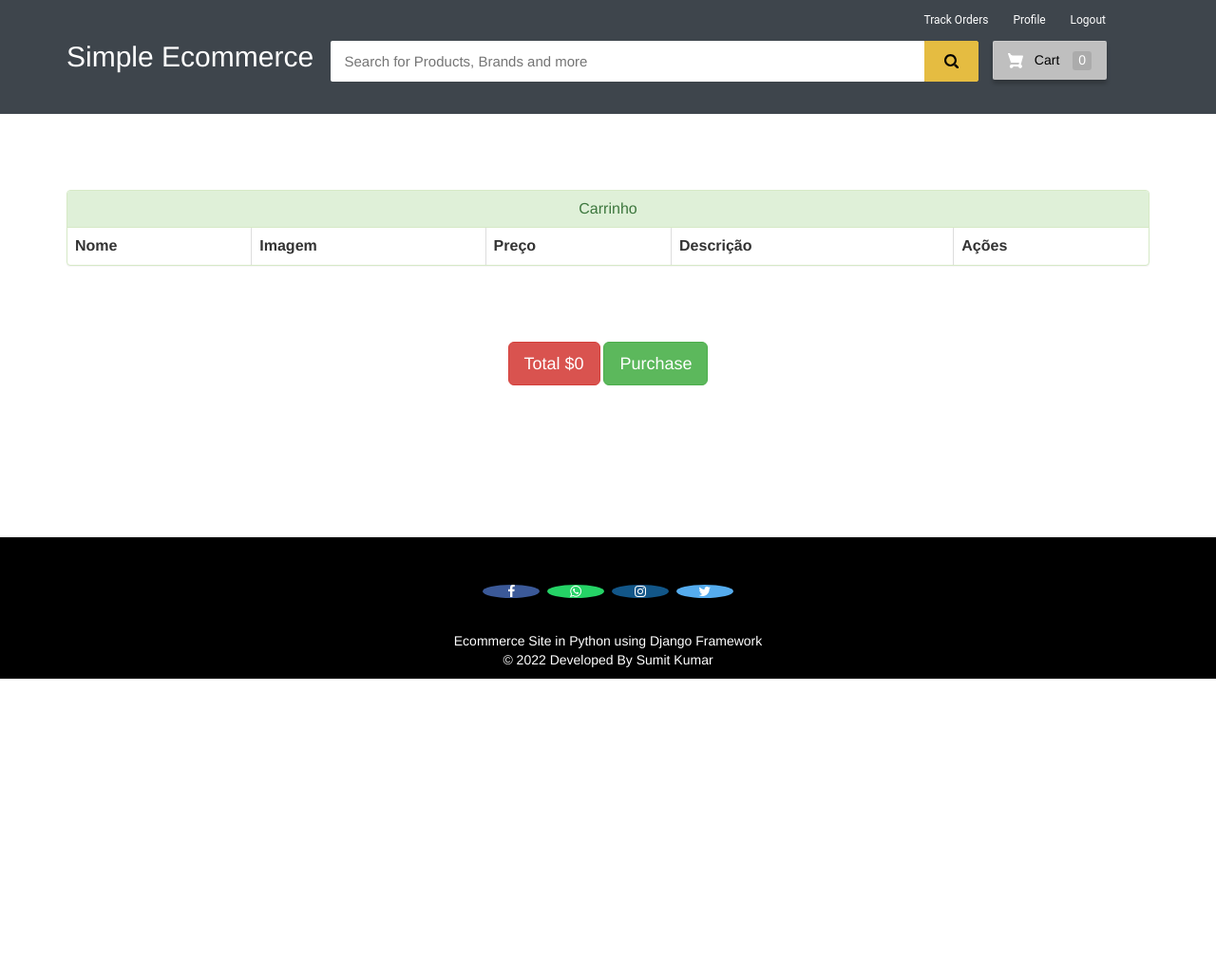
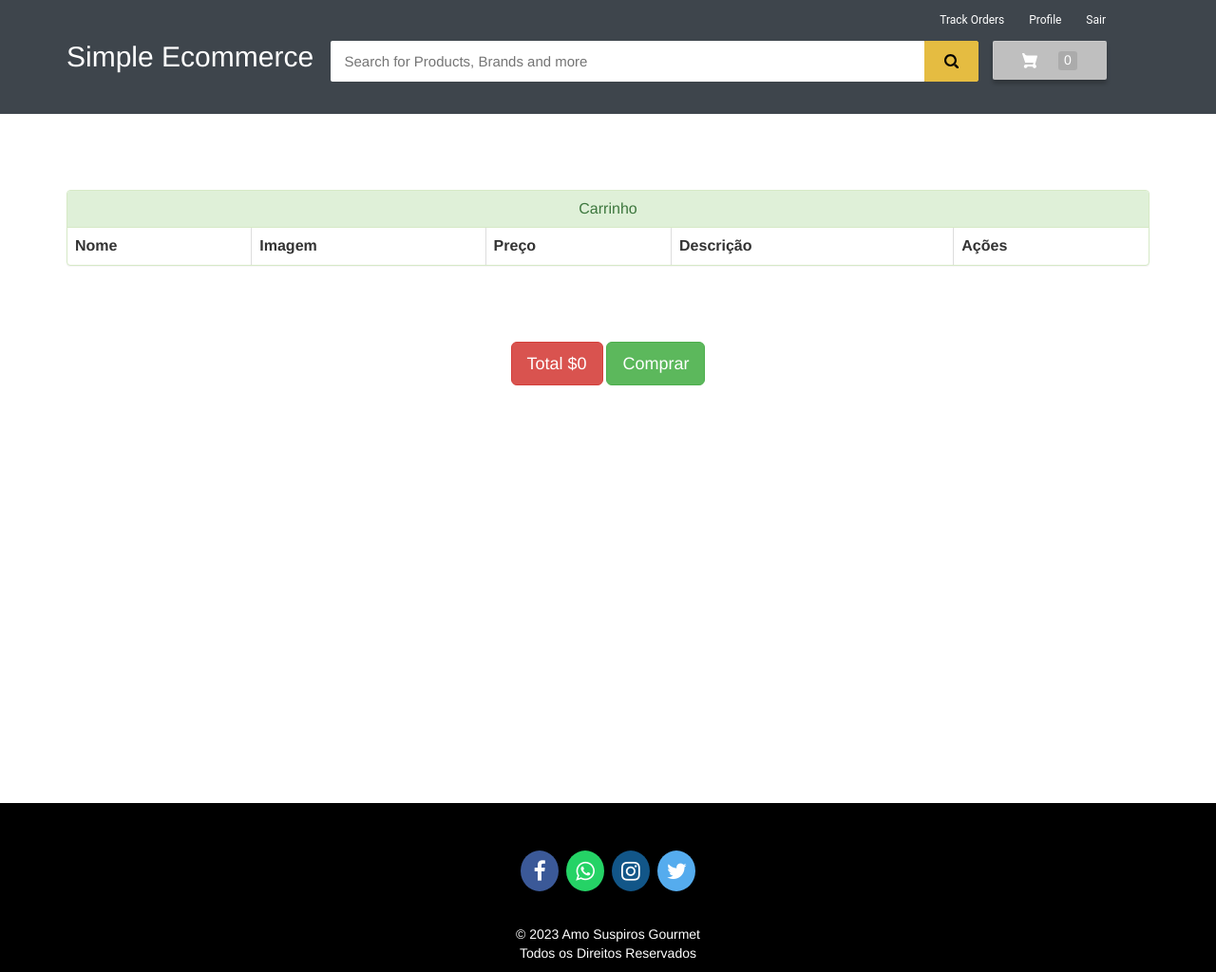
Before and after one commit to J4Naina/ECommerceSite-Django, a Django app: page /cart in a window 1280 px wide. Shown: the whole page at 95% size. Before the commit the page ends 715 px from the top, so only its background shows below. Run offline with Django 3.2, Linux system fonts and the light colour scheme; a user stored in the database is signed in; lists and menus that the app fills with data are empty; some libraries are stand-ins or nearby versions.

Commit message:
alterações

```diff
--- a/templates/ecom/aboutus.html
+++ b/templates/ecom/aboutus.html
@@ -1,6 +1,6 @@
 <!DOCTYPE html>
 {% load static %}
-<html lang="en" dir="ltr">
+<html lang="pt-br">
 
 <head>
   <meta charset="utf-8">
--- a/templates/ecom/cart.html
+++ b/templates/ecom/cart.html
@@ -62,6 +62,7 @@
 </style>
 
 </head>
+<body>
 <!--
 written By : sumit kumar
 -->
@@ -106,12 +107,11 @@ written By : sumit kumar
 <br><br><br>
 <div style="text-align: center;">
   <button class="btn btn-danger btn-lg">Total ${{total}}</button>
-  <a href="/customer-address"><button class="btn btn-success btn-lg" ><span>Purchase </span></button></a>
+  <a href="/customer-address"><button class="btn btn-success btn-lg" ><span>Comprar</span></button></a>
 </div>
 
 
 <br><br><br><br><br>
-<!--
-developed By : sumit kumar
--->
+
 {% endblock content %}
+</body>
--- a/templates/ecom/customer_navbar.html
+++ b/templates/ecom/customer_navbar.html
@@ -204,7 +204,7 @@
 
                     <li class="upper-links"><a class="links" href="/my-order">Track Orders</a></li>
                     <li class="upper-links"><a class="links" href="/my-profile">Profile</a></li>
-                      <li class="upper-links"><a class="links" href="/logout">Logout</a></li>
+                      <li class="upper-links"><a class="links" href="/logout">Sair</a></li>
 
                 </ul>
             </div>
@@ -228,7 +228,7 @@
 
                 <div class="cart1 largenav col-sm-2"> <a class="cart-button" href="/cart"> <svg class="cart-svg " width="16 " height="16 " viewBox="0 0 16 16 ">
                             <path d="M15.32 2.405H4.887C3 2.405 2.46.805 2.46.805L2.257.21C2.208.085 2.083 0 1.946 0H.336C.1 0-.064.24.024.46l.644 1.945L3.11 9.767c.047.137.175.23.32.23h8.418l-.493 1.958H3.768l.002.003c-.017 0-.033-.003-.05-.003-1.06 0-1.92.86-1.92 1.92s.86 1.92 1.92 1.92c.99 0 1.805-.75 1.91-1.712l5.55.076c.12.922.91 1.636 1.867 1.636 1.04 0 1.885-.844 1.885-1.885 0-.866-.584-1.593-1.38-1.814l2.423-8.832c.12-.433-.206-.86-.655-.86 " fill="#fff "></path>
-                        </svg> Cart <span class="item-number ">{{ product_count_in_cart }}</span> </a> </div>
+                        </svg> <span class="item-number ">{{ product_count_in_cart }}</span> </a> </div>
             </div>
         </div>
     </div>
--- a/templates/ecom/footer.html
+++ b/templates/ecom/footer.html
@@ -76,8 +76,8 @@
     <div class="row">
       <div class="col-md-12 col-sm-12">
         <div style="color:#ffffff;" class="wow fadeInUp footer-copyright">
-          <p>Ecommerce Site in Python using Django Framework<br>
-            &copy; 2022 Developed By Sumit Kumar </p>
+          <p>&copy; 2023 Amo Suspiros Gourmet<br>
+            Todos os Direitos Reservados</p>
         </div>
       </div>
     </div>
--- a/templates/ecom/homebase.html
+++ b/templates/ecom/homebase.html
@@ -184,61 +184,6 @@ body {
     cursor: pointer
 }
 
-        /*---------------------------------------
-           Social section
-        -----------------------------------------*/
-        footer {
-          padding: 0px 0px 0px 0px;
-          background-color: black;
-          margin: 0px;
-        }
-
-
-        #ftr {
-
-          padding: 20px;
-        }
-
-        .fa {
-
-          font-size: 23px;
-          width: 60px;
-          text-align: center;
-          text-decoration: none;
-          margin: 5px 2px;
-          border-radius: 50%;
-        }
-
-        .fa:hover {
-          opacity: 0.5;
-          text-decoration: none;
-        }
-
-        .fa-facebook {
-          background: #3B5998;
-          color: white;
-          margin-top: 30px;
-        }
-
-        .fa-whatsapp {
-          background: #25d366;
-          color: white;
-        }
-
-        .fa-twitter {
-          background: #55ACEE;
-          color: white;
-        }
-
-        .fa-instagram {
-          background: #125688;
-          color: white;
-        }
-
-        p {
-          text-align: center;
-
-        }
 
 
 @media screen and (min-width: 768px) {
@@ -278,7 +223,9 @@ body {
         </div>
         <div class="row row2">
             <div class="container_apr">
-                <img class="img_logo" src="/static/images/asg_logo.svg" alt="product pic" height="300px" width="300px">
+              <a style="text-decoration:none; color:white;" href="/">
+                <img class="img_logo" src="/static/images/asg_logo.svg" alt="logo">
+              </a>
             </div>
 
 
@@ -296,7 +243,7 @@ body {
 
             <div class="cart1 largenav col-sm-2"> <a class="cart-button" href="/cart"> <svg class="cart-svg " width="16 " height="16 " viewBox="0 0 16 16 ">
                         <path d="M15.32 2.405H4.887C3 2.405 2.46.805 2.46.805L2.257.21C2.208.085 2.083 0 1.946 0H.336C.1 0-.064.24.024.46l.644 1.945L3.11 9.767c.047.137.175.23.32.23h8.418l-.493 1.958H3.768l.002.003c-.017 0-.033-.003-.05-.003-1.06 0-1.92.86-1.92 1.92s.86 1.92 1.92 1.92c.99 0 1.805-.75 1.91-1.712l5.55.076c.12.922.91 1.636 1.867 1.636 1.04 0 1.885-.844 1.885-1.885 0-.866-.584-1.593-1.38-1.814l2.423-8.832c.12-.433-.206-.86-.655-.86 " fill="#fff "></path>
-                    </svg> Cart <span class="item-number ">{{ product_count_in_cart }}</span> </a> </div>
+                    </svg>  <span class="item-number ">{{ product_count_in_cart }}</span> </a> </div>
         </div>
     </div>
 </div>
@@ -308,28 +255,7 @@ body {
 {% endblock content %}
 <!-- content end-->
 <br><br><br>
-<footer>
-  <br>
 
-  <p>
-    <a href="#" class="fa fa-facebook"></a>
-    <a href="#" class="fa fa-whatsapp"></a>
-    <a href="#" class="fa fa-instagram"></a>
-    <a href="#" class="fa fa-twitter"></a>
-  </p>
-
-  <br>
-  <div class="container">
-    <div class="row">
-      <div class="col-md-12 col-sm-12">
-        <div style="color:#ffffff;" class="wow fadeInUp footer-copyright">
-          <p>Ecommerce Site in Python using Django Framework<br>
-            &copy; 2022 Developed By Sumit Kumar </p>
-        </div>
-      </div>
-    </div>
-  </div>
-</footer>
 <script>
 $(document).ready(function(){
 
@@ -347,6 +273,7 @@ document.body.style.backgroundColor = "rgba(0,0,0,0)";
 
 });
 </script>
-
+<br><br><br><br><br><br><br><br><br><br><br><br><br><br>
+  {% include "ecom/footer.html" %}
 </body>
 </html>
```
Also changed, not shown: templates/ecom/index.html (+6 -5 lines), templates/ecom/navbar.html (+25 -4 lines), db.sqlite3.
